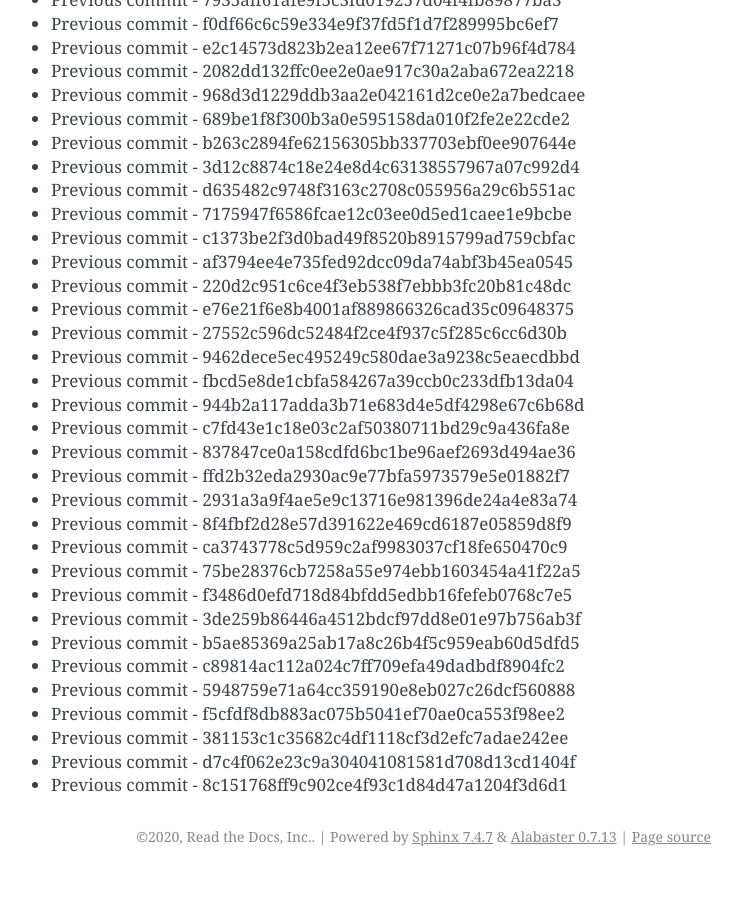
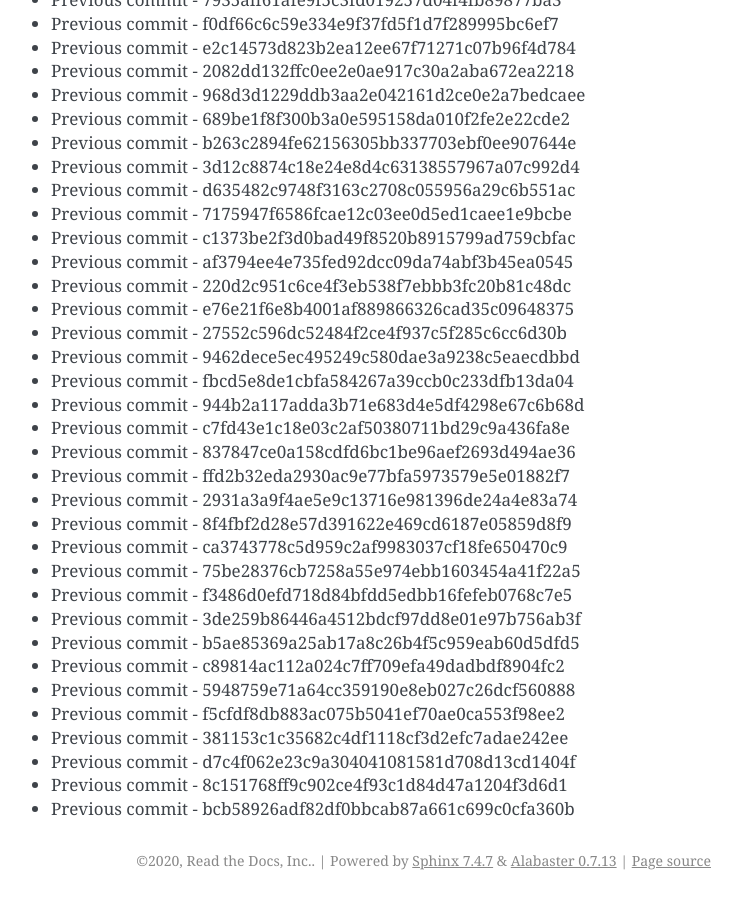
Before and after one commit to readthedocs/rtd-git-stresstest, a Sphinx documentation site: the page built from docs/updates.rst, in a window 1280 px wide and 900 px high, scrolled down 31877 px. Shown: the whole window, without its empty margins (399-1141 px from the left). Built offline with Sphinx 7.4.7, drawn with Linux system fonts in a browser that asks for light colours; before the commit the page ends 32753 px from its top, so only the background shows below that.

Commit message:
Generating commit from previous: bcb58926adf82df0bbcab87a661c699c0cfa360b

```diff
--- a/docs/updates.rst
+++ b/docs/updates.rst
@@ -1371,3 +1371,4 @@ It can be tested for any performance characteristics.
 * Previous commit - 381153c1c35682c4df1118cf3d2efc7adae242ee
 * Previous commit - d7c4f062e23c9a304041081581d708d13cd1404f
 * Previous commit - 8c151768ff9c902ce4f93c1d84d47a1204f3d6d1
+* Previous commit - bcb58926adf82df0bbcab87a661c699c0cfa360b
```
